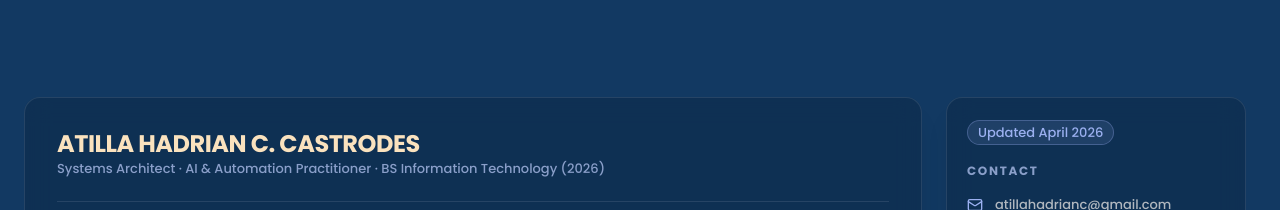
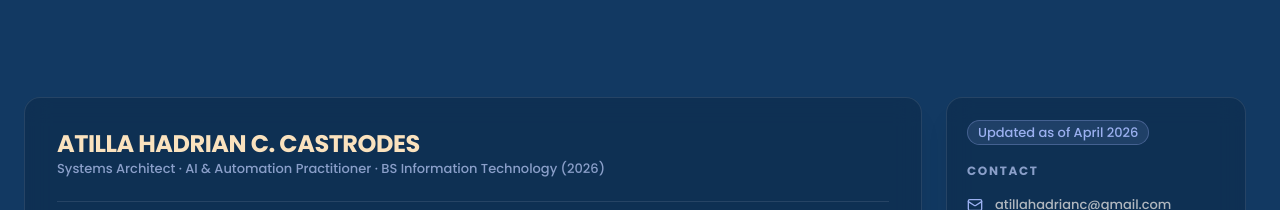
Before and after one commit to mikachiq/personal-website, a React (Vite) app: page / in a window 1280 px wide. Shown: the part 6640-6850 px from the top of the page. Built offline with nearby package versions, Linux system fonts and the light colour scheme.

Commit message:
fixed resume details

```diff
--- a/src/pages/Resume.tsx
+++ b/src/pages/Resume.tsx
@@ -180,7 +180,7 @@ const Resume = () => (
         <div className="space-y-4 lg:sticky lg:top-32">
           <div className="glass-card p-5 space-y-5">
             <span className="text-chip px-2.5 py-1 rounded-full border border-brand-accent/30 bg-brand-accent/12 text-brand-accent inline-block">
-              Updated April 2026
+              Updated as of April 2026
             </span>
 
             <div className="space-y-1">
```
